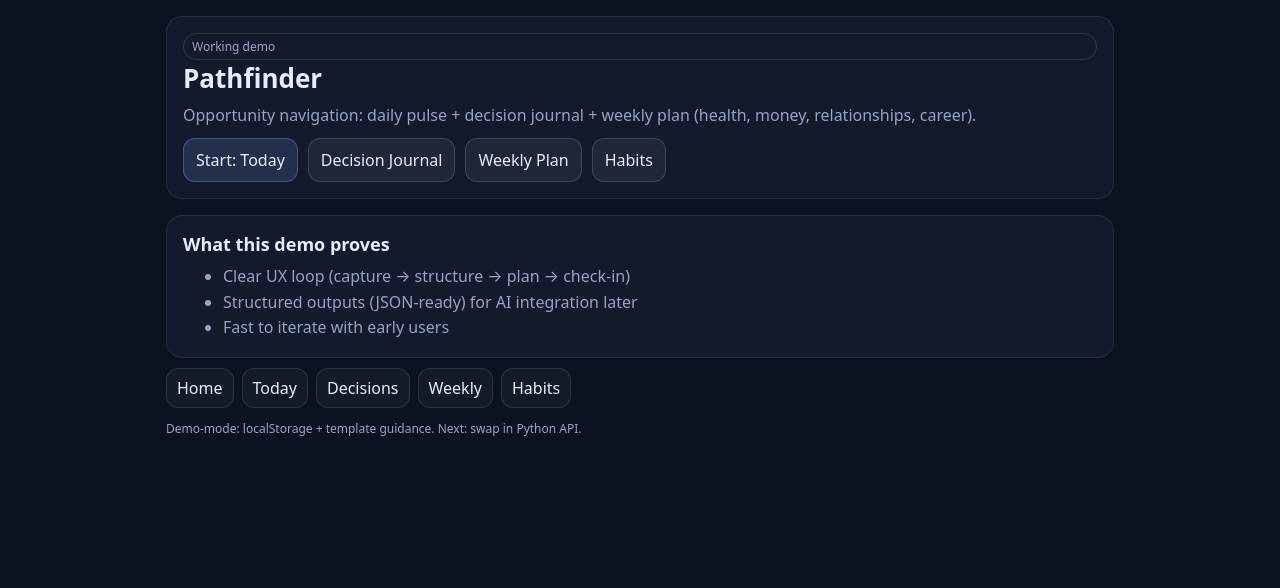
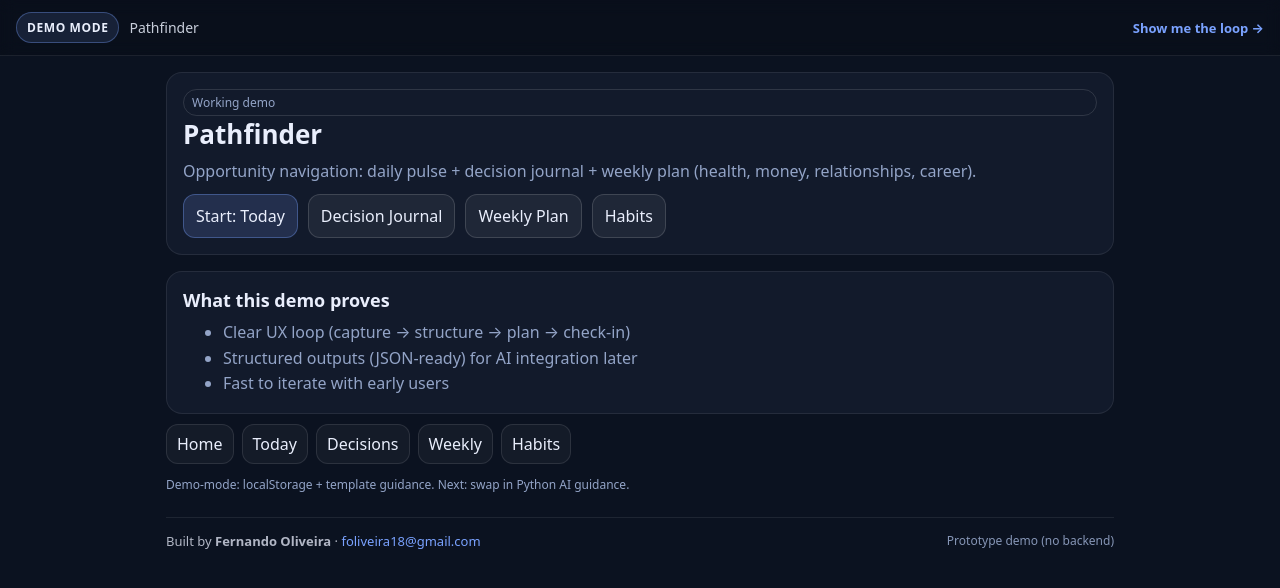
Before and after one commit to foliveira18/pathfinder-demo, a Next.js app: page / in a window 1280 px wide. Shown: the top 588 px of the page. Built offline with nearby package versions, Linux system fonts and the light colour scheme.

Commit message:
Add demo top bar and footer

```diff
--- a/app/layout.tsx
+++ b/app/layout.tsx
@@ -1,4 +1,6 @@
 import "./globals.css";
+import DemoTopBar from "@/components/DemoTopBar";
+import Footer from "@/components/Footer";
 import { Nav } from "@/components/Nav";
 
 export const metadata = {
@@ -11,16 +13,30 @@ export default function RootLayout({ children }: { children: React.ReactNode })
   return (
     <html lang="en">
       <body>
+        <DemoTopBar />
+
         <div className="container">
           {children}
+
           <Nav />
+
+          {/* Keep your original note if you like */}
           <p className="small" style={{ marginTop: 12 }}>
-            Demo-mode: localStorage + template guidance. Next: swap in Python API.
+            Demo-mode: localStorage + template guidance. Next: swap in Python AI guidance.
           </p>
+
+          <Footer />
         </div>
-        <script dangerouslySetInnerHTML={{ __html: `
-          if ('serviceWorker' in navigator) { navigator.serviceWorker.register('/sw.js'); }
-        `}} />
+
+        <script
+          dangerouslySetInnerHTML={{
+            __html: `
+              if ('serviceWorker' in navigator) {
+                navigator.serviceWorker.register('/sw.js');
+              }
+            `,
+          }}
+        />
       </body>
     </html>
   );
--- /dev/null
+++ b/components/DemoTopBar.tsx
@@ -0,0 +1,50 @@
+import Link from "next/link";
+
+export default function DemoTopBar() {
+  return (
+    <div style={styles.bar}>
+      <div style={styles.left}>
+        <span style={styles.badge}>DEMO MODE</span>
+        <span style={styles.title}>Pathfinder</span>
+      </div>
+
+      <Link href="/today" style={styles.link}>
+        Show me the loop →
+      </Link>
+    </div>
+  );
+}
+
+const styles: Record<string, React.CSSProperties> = {
+  bar: {
+    display: "flex",
+    justifyContent: "space-between",
+    alignItems: "center",
+    gap: 12,
+    padding: "12px 16px",
+    borderBottom: "1px solid rgba(255,255,255,0.08)",
+    background: "rgba(0,0,0,0.15)",
+    position: "sticky",
+    top: 0,
+    zIndex: 20,
+    backdropFilter: "blur(8px)",
+  },
+  left: { display: "flex", alignItems: "center", gap: 10 },
+  badge: {
+    fontSize: 12,
+    letterSpacing: 0.6,
+    padding: "6px 10px",
+    borderRadius: 999,
+    border: "1px solid rgba(122,162,255,0.35)",
+    background: "rgba(122,162,255,0.12)",
+    color: "#e9eefc",
+    fontWeight: 600,
+  },
+  title: { fontSize: 14, color: "rgba(233,238,252,0.85)" },
+  link: {
+    textDecoration: "none",
+    color: "#7aa2ff",
+    fontSize: 13,
+    fontWeight: 700,
+  },
+};
--- /dev/null
+++ b/components/Footer.tsx
@@ -0,0 +1,24 @@
+export default function Footer() {
+  return (
+    <footer style={{
+      marginTop: 24,
+      padding: "14px 0",
+      borderTop: "1px solid rgba(255,255,255,0.08)",
+      display: "flex",
+      justifyContent: "space-between",
+      flexWrap: "wrap",
+      gap: 10,
+      color: "rgba(233,238,252,0.75)"
+    }}>
+      <span style={{ fontSize: 13 }}>
+        Built by <b>Fernando Oliveira</b> ·{" "}
+        <a href="mailto:foliveira18@gmail.com" style={{ color: "#7aa2ff", textDecoration: "none" }}>
+          foliveira18@gmail.com
+        </a>
+      </span>
+      <span style={{ fontSize: 12, color: "rgba(147,164,199,0.9)" }}>
+        Prototype demo (no backend)
+      </span>
+    </footer>
+  );
+}
```
